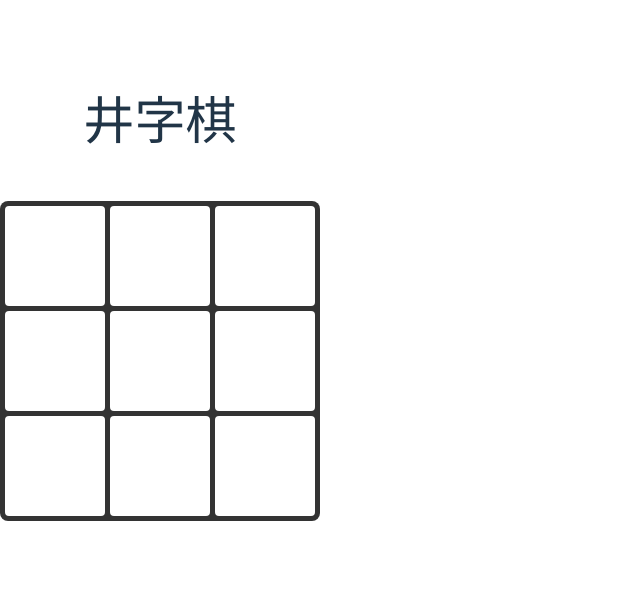
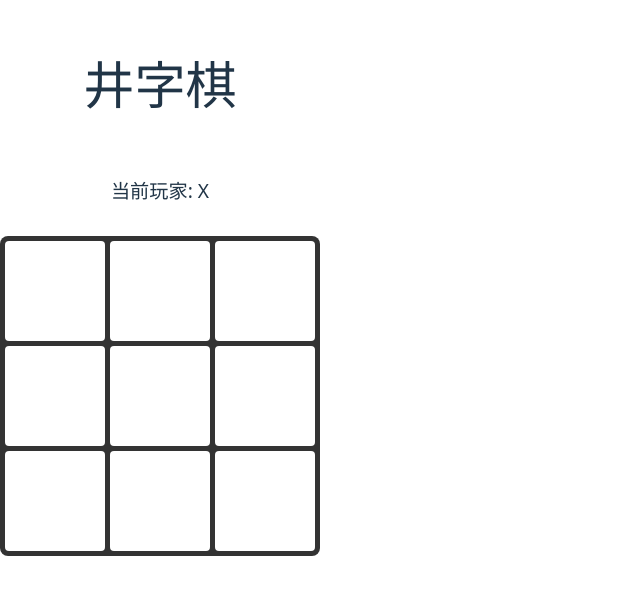
Before and after one commit to La8Garlic/tic-tac-toe-lab, a React (Vite) app: page / in a window 1280 px wide. Shown: the part 111-706 px from the top of the page, without its empty margins (0-640 px from the left). Built offline with nearby package versions, Linux system fonts and the light colour scheme.

Commit message:
feat: display current player status

```diff
--- a/src/App.css
+++ b/src/App.css
@@ -3,6 +3,11 @@
   flex-direction: column;
   align-items: center;
   gap: 20px;
+}
+
+.status {
+  font-size: 1.2rem;
+  margin: 10px 0;
 }
 
 .board {
--- a/src/App.jsx
+++ b/src/App.jsx
@@ -21,6 +21,7 @@ function App() {
   return (
     <div className="game-container">
       <h1>井字棋</h1>
+      <div className="status">当前玩家: X</div>
       <div className="board">
         {squares.map((value, index) => (
           <Square
```
